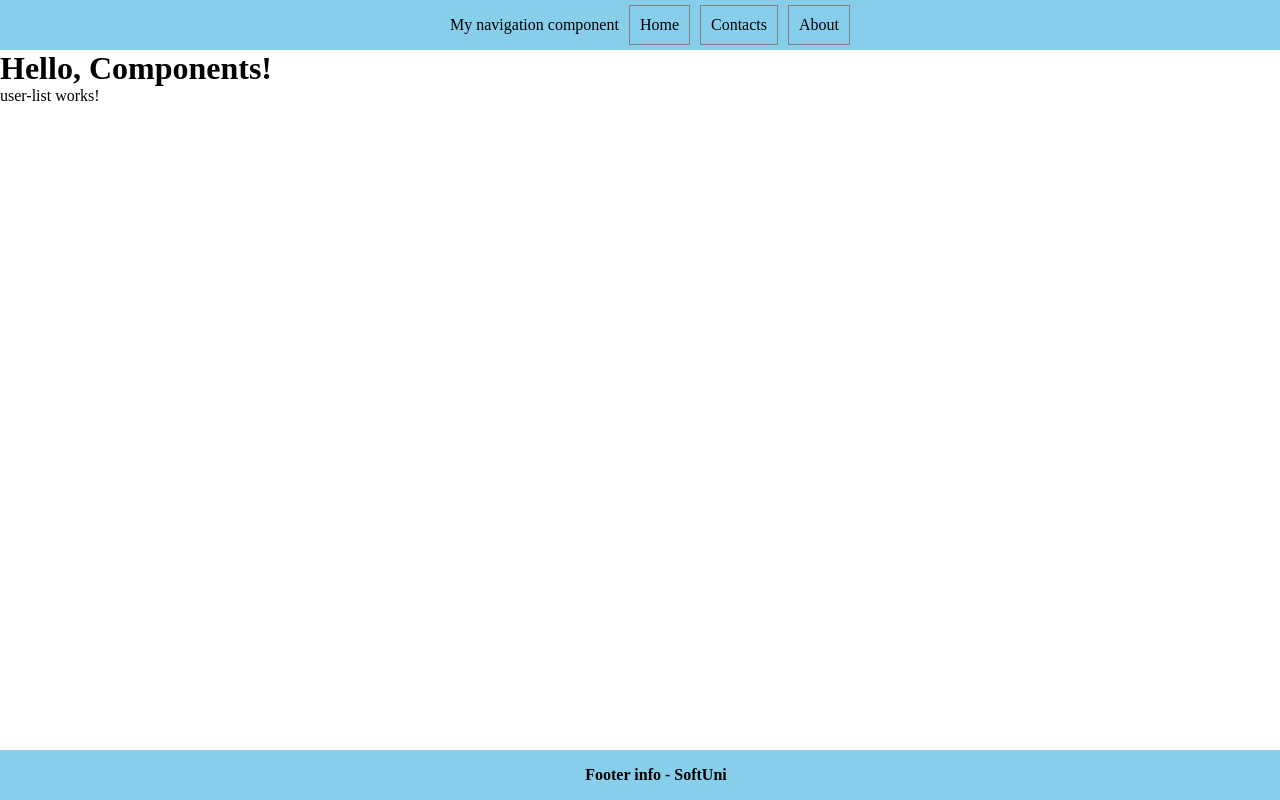
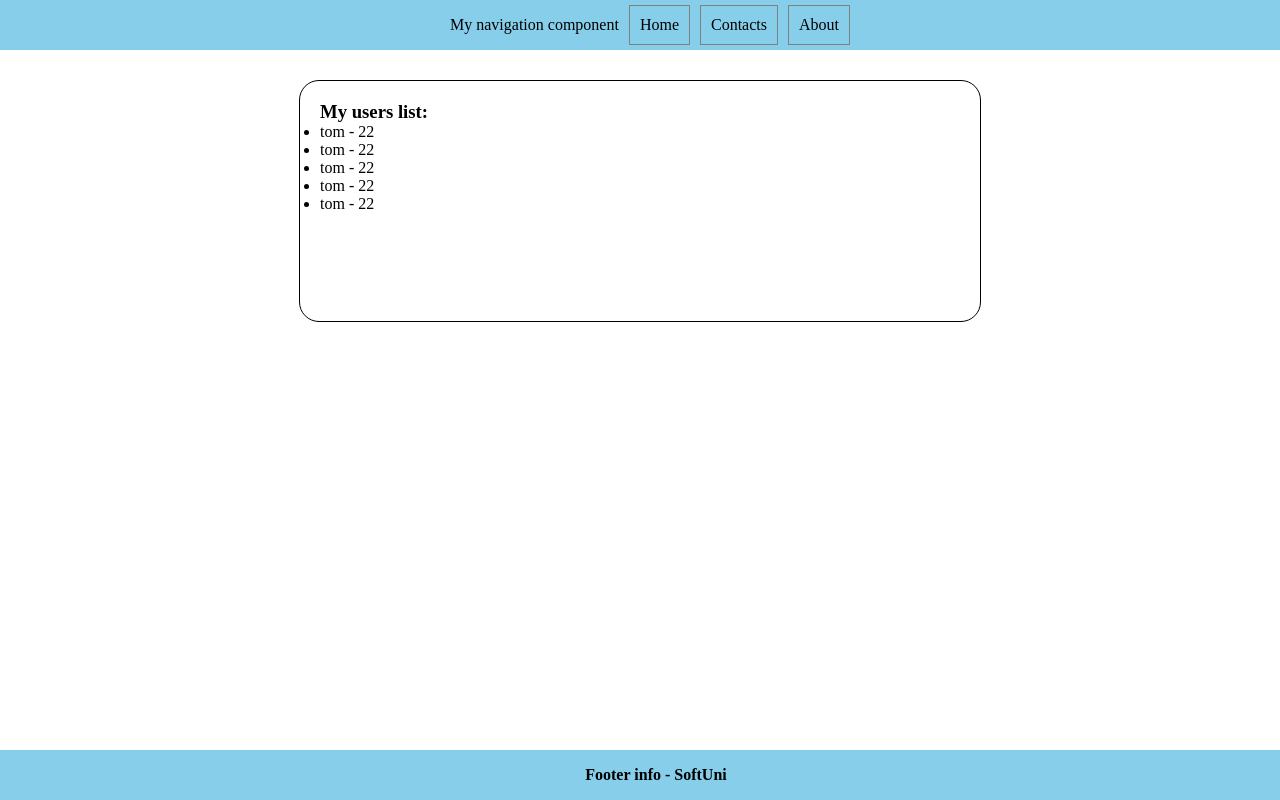
Before and after one commit to KristiyanKKirilov/Angular, an Angular app in the folder Components/demo-app/: page / in a window 1280 px wide. Shown: the top 800 px of the page. Built offline with nearby package versions, Linux system fonts and the light colour scheme.

Commit message:
user-list component hardcoded data

```diff
--- a/Components/demo-app/src/app/app.component.html
+++ b/Components/demo-app/src/app/app.component.html
@@ -1,4 +1,3 @@
 <app-navigation-bar/>
-<h1>Hello, Components!</h1>
 <app-user-list/>
 <app-footer/>
--- a/Components/demo-app/src/app/user-list/user-item/user-item.component.html
+++ b/Components/demo-app/src/app/user-list/user-item/user-item.component.html
@@ -1 +1 @@
-<p>user-item works!</p>
+<li>{{user.name}} - {{user.age}}</li>
--- a/Components/demo-app/src/app/user-list/user-item/user-item.component.ts
+++ b/Components/demo-app/src/app/user-list/user-item/user-item.component.ts
@@ -8,5 +8,5 @@ import { Component } from '@angular/core';
   styleUrl: './user-item.component.css'
 })
 export class UserItemComponent {
-
+    user = {name: "tom", age: 22};
 }
--- a/Components/demo-app/src/app/user-list/user-list.component.css
+++ b/Components/demo-app/src/app/user-list/user-list.component.css
@@ -0,0 +1,8 @@
+#wrapper{
+    border: 1px solid #000;
+    width: 50%;
+    height: 200px;
+    padding: 20px;
+    margin: 30px auto;
+    border-radius: 20px;
+}
--- a/Components/demo-app/src/app/user-list/user-list.component.html
+++ b/Components/demo-app/src/app/user-list/user-list.component.html
@@ -1 +1,9 @@
-<p>user-list works!</p>
+<div id="wrapper">
+    <h3>My users list: </h3>
+    <ul>
+        @for (user of users; track $index){
+            <!-- <li>{{user.id}} - {{user.name}} - {{user.age}}</li> -->
+            <app-user-item/>
+        }
+    </ul>
+</div>
--- a/Components/demo-app/src/app/user-list/user-list.component.ts
+++ b/Components/demo-app/src/app/user-list/user-list.component.ts
@@ -1,12 +1,19 @@
 import { Component } from '@angular/core';
+import { UserItemComponent } from './user-item/user-item.component';
 
 @Component({
   selector: 'app-user-list',
   standalone: true,
-  imports: [],
+  imports: [UserItemComponent],
   templateUrl: './user-list.component.html',
   styleUrl: './user-list.component.css'
 })
 export class UserListComponent {
-
+  users = [
+    {id: 1, name: "Tom", age: 25},
+    {id: 2, name: "Steve", age: 40},
+    {id: 3, name: "Tomson", age: 30},
+    {id: 4, name: "Tim", age: 20},
+    {id: 5, name: "Tren", age: 22},
+  ]
 }
```
Also changed, not shown: Components/demo-app/src/app/app.component.ts (+7 -1 lines).
